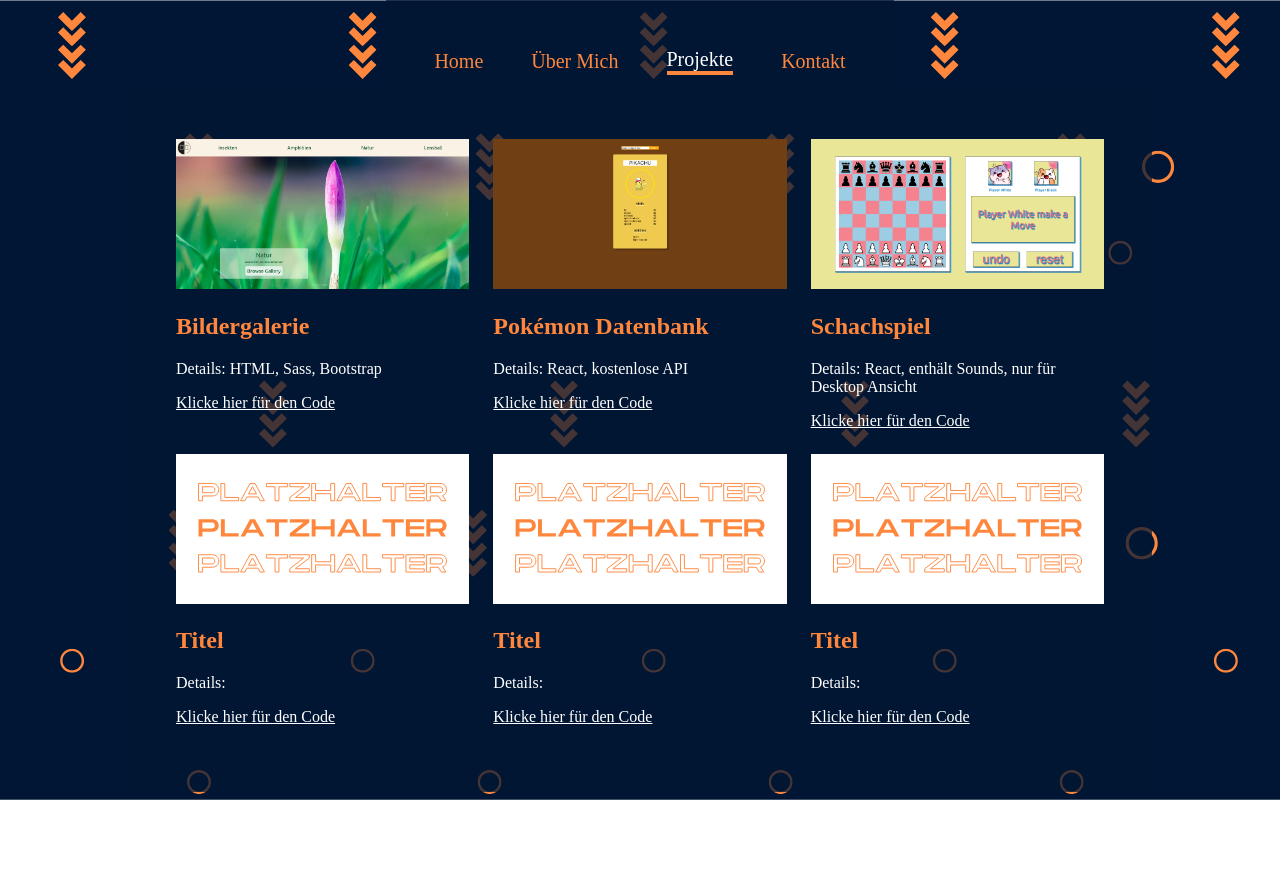
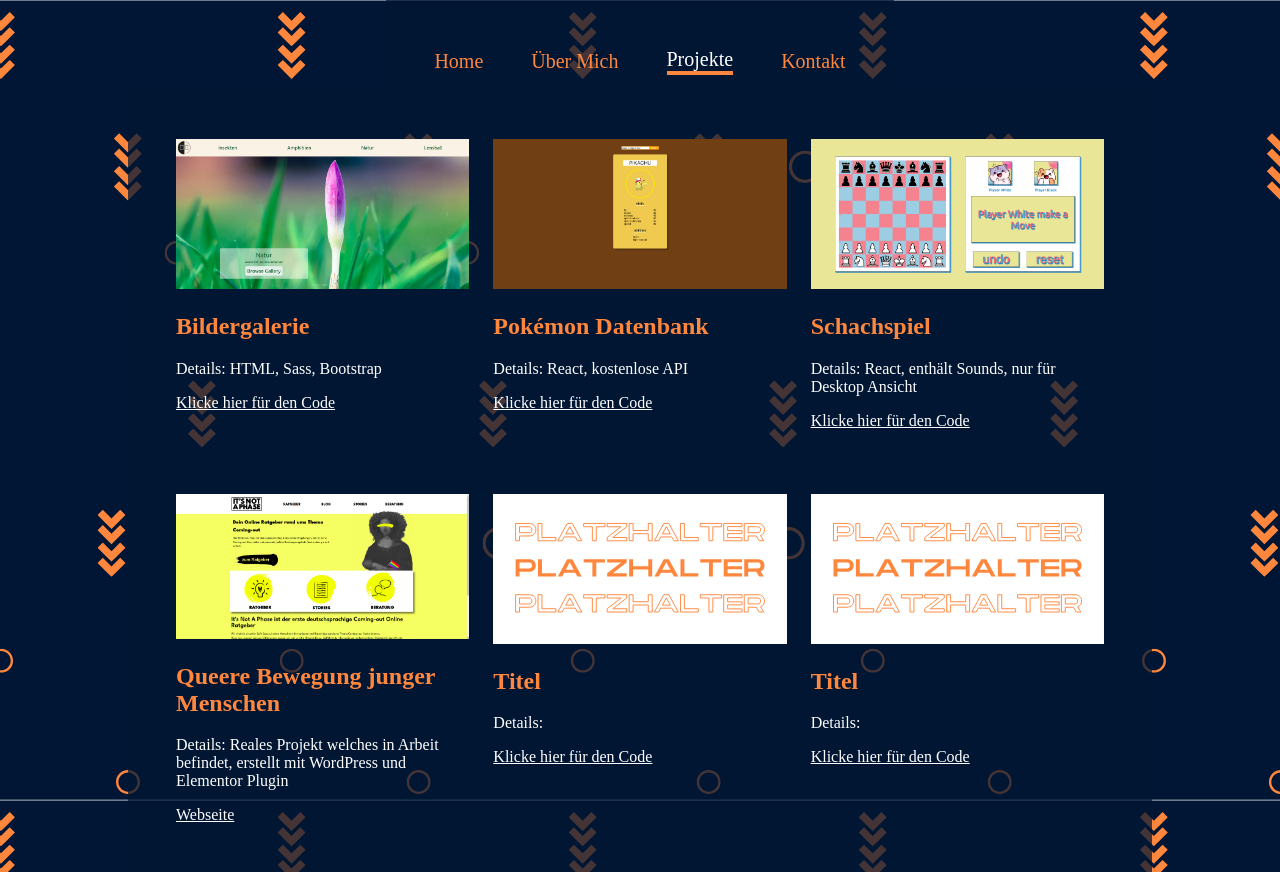
Before and after one commit to exestiert/portfolio, a React (Create React App) app: page /projects in a window 1280 px wide. Before the commit the page ends 800 px from the top, so only its background shows below. Built offline with nearby package versions, Linux system fonts and the light colour scheme.

Commit message:
Projekte ergänzt

```diff
--- a/src/index.js
+++ b/src/index.js
@@ -10,7 +10,3 @@ root.render(
     <App />
   </React.StrictMode>
 );
-
-// If you want to start measuring performance in your app, pass a function
-// to log results (for example: reportWebVitals(console.log))
-// or send to an analytics endpoint. Learn more: https://bit.ly/CRA-vitals
--- a/src/pages/Projects.js
+++ b/src/pages/Projects.js
@@ -5,6 +5,7 @@ import bilderGalerie from "../img/Bilder-Galerie.png";
 import pokemon from "../img/Pokemon.png";
 import schachspiel from "../img/Schachspiel.png";
 import platzhalter from "../img/Platzhalter.svg";
+import itsNotAPhase from "../img/not-a-phase.png"
 
 export default function Projects() {
   return (
@@ -17,7 +18,7 @@ export default function Projects() {
               <img
                 className={styles.imgSize}
                 src={bilderGalerie}
-                alt="Bilder Galerie"
+                alt="Vorschaubild Bilder Galerie"
               />
             </a>
           </div>
@@ -33,7 +34,7 @@ export default function Projects() {
         <div className={styles.imgCard}>
           <div className={styles.img}>
             <a href="https://pokemon-app-exestiert.vercel.app/">
-              <img className={styles.imgSize} src={pokemon} alt="Pokemon API" />
+              <img className={styles.imgSize} src={pokemon} alt="Vorschaubild Pokemon API" />
             </a>
           </div>
           <h2 className={styles.titel}>Pokémon Datenbank</h2>
@@ -51,7 +52,7 @@ export default function Projects() {
               <img
                 className={styles.imgSize}
                 src={schachspiel}
-                alt="Schachspiel"
+                alt="Vorschaubild Schachspiel"
               />
             </a>
           </div>
@@ -66,18 +67,18 @@ export default function Projects() {
         </div>
         <div className={styles.imgCard}>
           <div className={styles.img}>
-            <a href="/projects">
+            <a href="https://not-a-phase.com/">
               <img
                 className={styles.imgSize}
-                src={platzhalter}
-                alt="Platzhalter"
+                src={itsNotAPhase}
+                alt="Vorschaubild von not-a-phase.com"
               />
             </a>
           </div>
-          <h2 className={styles.titel}>Titel</h2>
-          <p> Details:</p>
-          <a className={styles.code} href="/projects">
-            Klicke hier für den Code
+          <h2 className={styles.titel}>Queere Bewegung junger Menschen</h2>
+          <p> Details: Reales Projekt welches in Arbeit befindet, erstellt mit WordPress und Elementor Plugin</p>
+          <a className={styles.code} href="https://not-a-phase.com/">
+            Webseite
           </a>
         </div>
         <div className={styles.imgCard}>
```
Also changed, not shown: src/img/not-a-phase.png (added).
